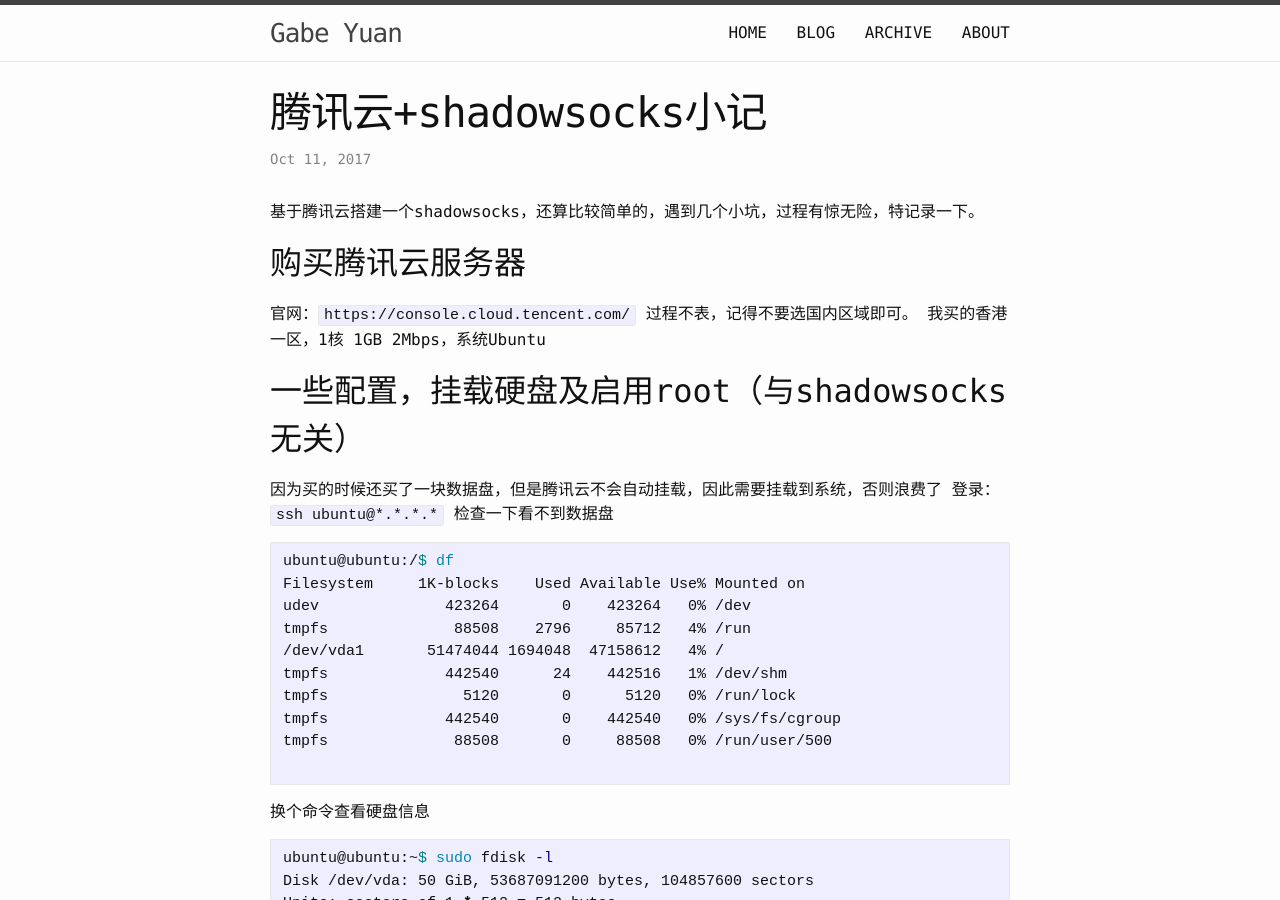
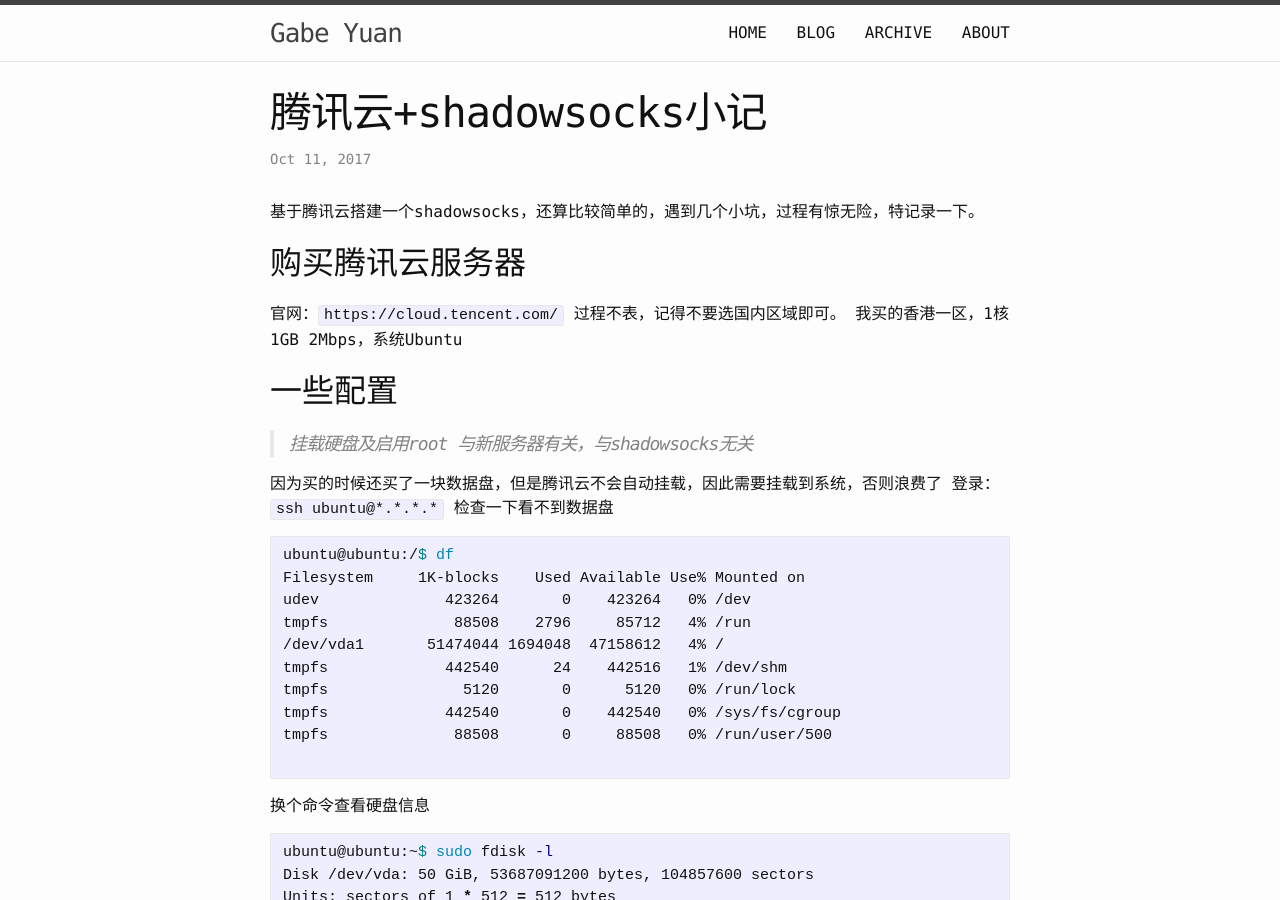
Before and after one commit to fishjar/fishjar.com, a Jekyll site: the page built from _posts/2017-10-11-cloud-tencent-shadowsocks.markdown, in a window 1280 px wide and 900 px high. Built offline with Jekyll 4.4.1, drawn with Linux system fonts in a browser that asks for light colours.

Commit message:
腾讯云+shadowsocks小记

```diff
--- a/_posts/2017-10-11-cloud-tencent-shadowsocks.markdown
+++ b/_posts/2017-10-11-cloud-tencent-shadowsocks.markdown
@@ -11,12 +11,14 @@ tags:
 基于腾讯云搭建一个shadowsocks，还算比较简单的，遇到几个小坑，过程有惊无险，特记录一下。
 
 ## 购买腾讯云服务器
-官网：`https://console.cloud.tencent.com/`
+官网：`https://cloud.tencent.com/`
 过程不表，记得不要选国内区域即可。
 我买的香港一区，1核 1GB 2Mbps，系统Ubuntu
 
 
-## 一些配置，挂载硬盘及启用root（与shadowsocks无关）
+## 一些配置
+> 挂载硬盘及启用root
+> 与新服务器有关，与shadowsocks无关
 
 因为买的时候还买了一块数据盘，但是腾讯云不会自动挂载，因此需要挂载到系统，否则浪费了
 登录：`ssh ubuntu@*.*.*.*`
```
